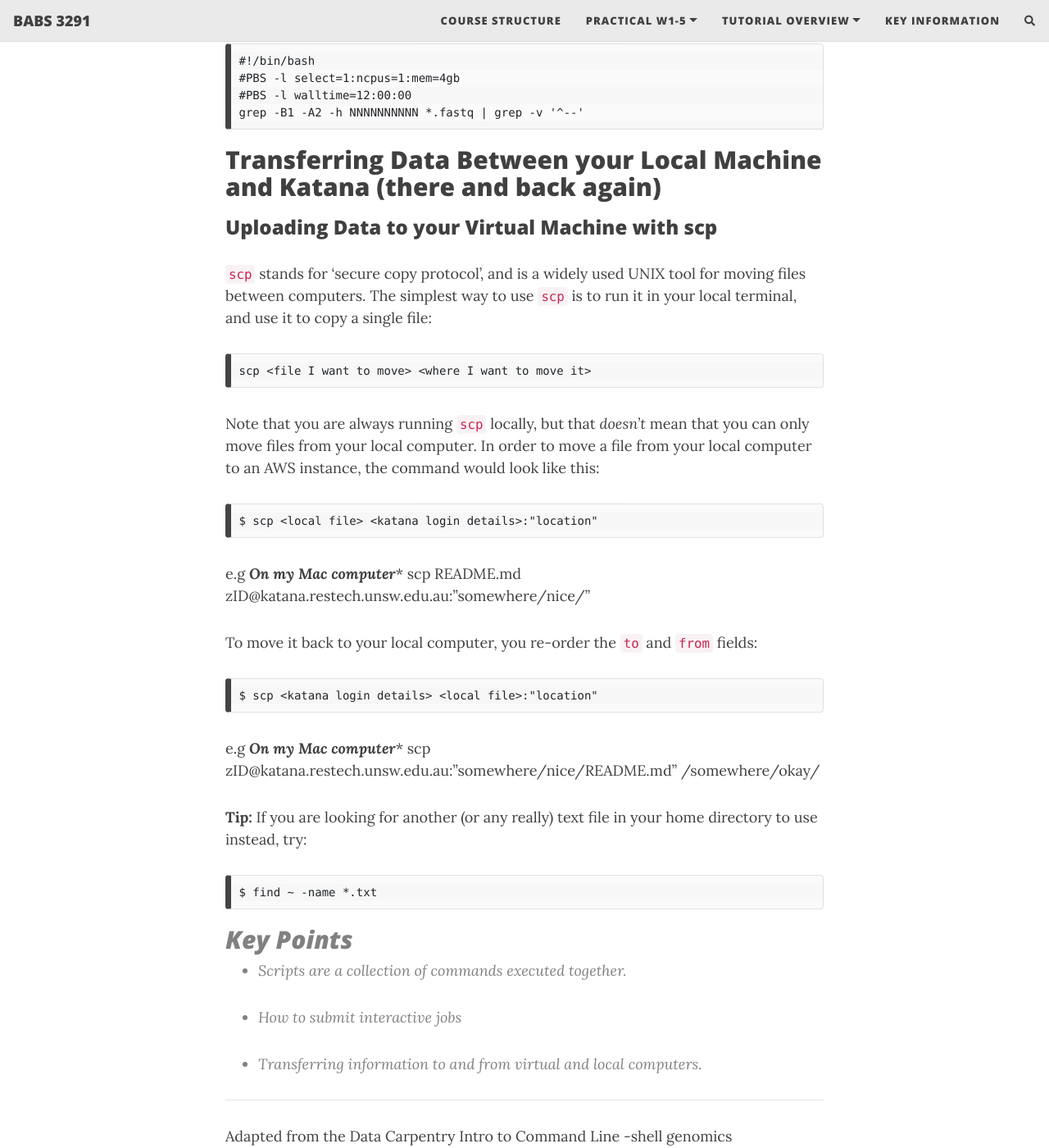
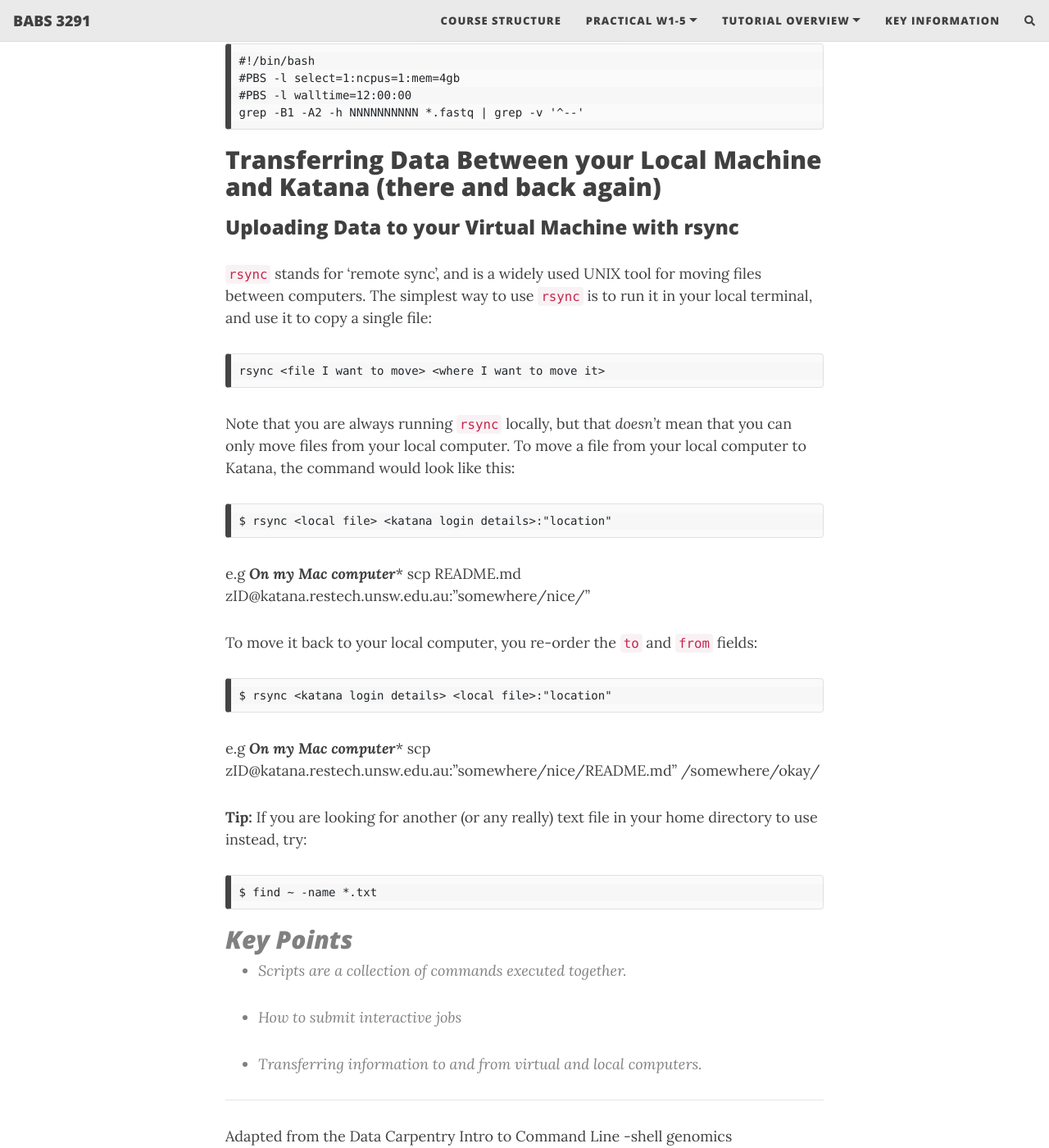
Before and after one commit to theheking/babs-rna-seq-2024, a Jekyll site: the page built from practical_overview/Week2C_Writing_Scripts_workingwithdata.md, in a window 1280 px wide and 1400 px high, scrolled down 6751 px. Shown: the whole window at 82% size. Built offline with Jekyll 4.4.1, drawn with Linux system fonts in a browser that asks for light colours; nearby versions of some CDN libraries; comment, search, counter and statistics services are not loaded.

Commit message:
Update Week2C_Writing_Scripts_workingwithdata.md

```diff
--- a/practical_overview/Week2C_Writing_Scripts_workingwithdata.md
+++ b/practical_overview/Week2C_Writing_Scripts_workingwithdata.md
@@ -194,22 +194,22 @@ You can also rewrite your original script to include the job requests within the
 Transferring Data Between your Local Machine and Katana (there and back again)
 ----------------------------------------------------------------------
 
-### Uploading Data to your Virtual Machine with scp
+### Uploading Data to your Virtual Machine with rsync
 
-`scp` stands for ‘secure copy protocol’, and is a widely used UNIX tool for moving files between computers. The simplest way to use `scp` is to run it in your local terminal, and use it to copy a single file:
+`rsync` stands for ‘remote sync’, and is a widely used UNIX tool for moving files between computers. The simplest way to use `rsync` is to run it in your local terminal, and use it to copy a single file:
 
-    scp <file I want to move> <where I want to move it>
+    rsync <file I want to move> <where I want to move it>
 
 
-Note that you are always running `scp` locally, but that _doesn’t_ mean that you can only move files from your local computer. In order to move a file from your local computer to an AWS instance, the command would look like this:
+Note that you are always running `rsync` locally, but that _doesn’t_ mean that you can only move files from your local computer. To move a file from your local computer to Katana, the command would look like this:
 
-    $ scp <local file> <katana login details>:"location"
+    $ rsync <local file> <katana login details>:"location"
 
 e.g ***On my Mac computer**** scp README.md zID@katana.restech.unsw.edu.au:"somewhere/nice/"
 
 To move it back to your local computer, you re-order the `to` and `from` fields:
 
-    $ scp <katana login details> <local file>:"location"
+    $ rsync <katana login details> <local file>:"location"
 
 e.g ***On my Mac computer**** scp zID@katana.restech.unsw.edu.au:"somewhere/nice/README.md" /somewhere/okay/
 
```
